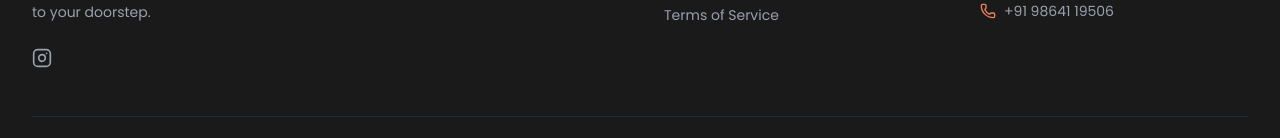
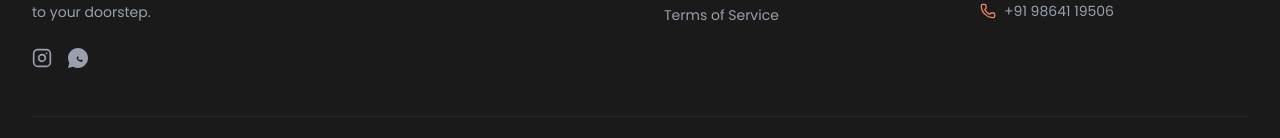
Before and after one commit to trinayan06/Blinko-Web, a React (Vite) app: page / in a window 1280 px wide. Shown: the part 6773-6911 px from the top of the page. Built offline with nearby package versions, Linux system fonts and the light colour scheme.

Commit message:
Add WhatsApp icon next to Instagram in footer

```diff
--- a/src/components/Footer.jsx
+++ b/src/components/Footer.jsx
@@ -52,6 +52,17 @@ export default function Footer() {
                   <rect width="20" height="20" x="2" y="2" rx="5" ry="5"/>
                   <path d="M16 11.37A4 4 0 1 1 12.63 8 4 4 0 0 1 16 11.37z"/>
                   <line x1="17.5" x2="17.51" y1="6.5" y2="6.5"/>
+                </svg>
+              </a>
+              <a
+                href="https://wa.me/919864119506"
+                target="_blank"
+                rel="noopener noreferrer"
+                className="text-gray-400 hover:text-white transition-colors duration-200"
+                aria-label="WhatsApp"
+              >
+                <svg xmlns="http://www.w3.org/2000/svg" width="20" height="20" viewBox="0 0 64 64" fill="none">
+                  <path d="M32 0C14.327 0 0 14.327 0 32c0 5.65 1.47 11.17 4.26 16.02L0 64l16.48-4.26A31.85 31.85 0 0 0 32 64c17.67 0 32-14.33 32-32S49.67 0 32 0zm14.88 41.87c-.42 1.18-2.43 2.19-3.37 2.33-.94.14-1.74.28-5.65-1.28-4.75-1.91-7.85-6.19-8.09-6.52-.24-.33-1.95-2.6-1.95-4.96 0-2.36 1.23-3.52 1.66-3.95.42-.42.94-.52 1.27-.52.33 0 .66 0 .94 0 .28 0 .71-.11 1.04.66.33.77 1.13 2.74 1.23 2.93.09.19.14.42 0 .66-.14.24-.24.38-.47.61-.24.24-.52.52-.75.76-.24.24-.52.52-.24.99.28.47 1.23 2.03 2.64 3.26 1.84 1.6 3.35 2.12 3.82 2.31.47.19.71.16.99-.14.28-.33 1.23-1.41 1.56-1.88.33-.47.66-.42 1.13-.24.47.19 2.97 1.41 3.49 1.65.52.24.85.38.99.61.14.24.14 1.37-.28 2.55z" fill="currentColor"/>
                 </svg>
               </a>
             </div>
```
